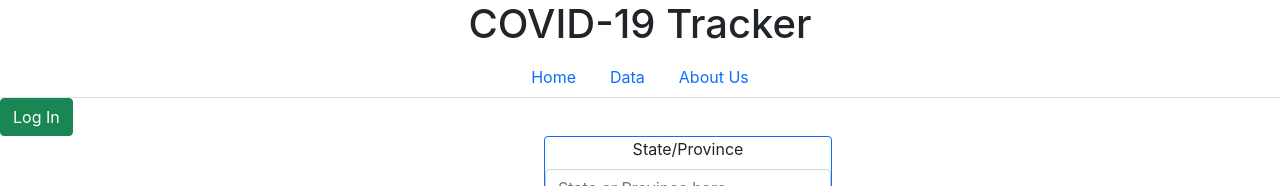
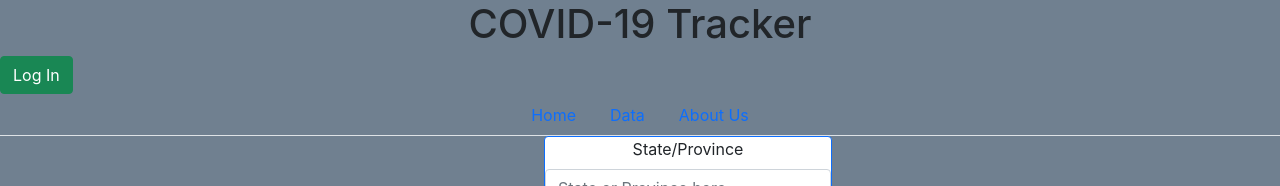
Before and after one commit to Team-Donner-Donder/covid-data-tracker-frontend, a React (Create React App) app: page / in a window 1280 px wide. Shown: the top 186 px of the page. Built offline with nearby package versions, Linux system fonts and the light colour scheme; no server answers.

Commit message:
some styling, data and about us working

```diff
--- a/src/components/About.js
+++ b/src/components/About.js
@@ -1,4 +1,5 @@
 import React, { Component } from "react";
+import Image from 'react-bootstrap/Image'
 
 
 export default class About extends Component {
@@ -8,9 +9,12 @@ export default class About extends Component {
         <h2>Michael Milsap</h2>
         <h2>Matt Miguel</h2>
         <h5>My name is Matt Miguel, and I am a software developer with experience in Customer Service and Home Pricing based in Seattle, WA. My job and life experience has taught me to never underestimate the ability of a team working together to achieve the same goal. That’s what brought me to programming, the collaborative work involved to develop a meaningful product. I studied hospitality and have held customer facing roles for most of my career. I made the shift to home pricing, working closely with data analytics and machine learning, in early 2020 to better flex my skills as an analytical person. I was most recently a Pricing Analyst in the acquisitions team for Zillow Group but have made the transition to Code Fellows fulltime. During my spare time I like to snowboard, cook meals for others, as well as spend time with my wife and 2 dogs. My goal is to become a full stack developer with a tight knit team where I can use my customer centric aptitudes to help better their online experience and general accessibly.</h5>
+
         <h2>Chris Harden</h2>
         <h5>I’m Chris Harden and currently a student at CodeFellows, learning full stack development with a focus on JavaScript. I have almost a decade of professional tech experience. I first began working on computer systems and radios while serving in the Marines for 5 years. My next tech role was for a Fortune 100 gas & oil company, performing as an Infrastructure Specialist. This transition to code development will help me into an ever-growing career with limitless possibilities.</h5>
+
         <h2>Jacob Choi</h2>
+
         <h2>Beau Hibbert</h2>
         <h5>Hello, my name is Beau Hibbert and I attended Washington State University to study economics and eventually got a job in the banking industry. After working for a couple of years, I came to the conclusion that the banking industry was not the right fit for me and decided that being a software engineer would be a smart move as it's one of the fastest growing industries. I really enjoy doing research and applying that newfound knowledge to increase performance in myself and others. With my background in economics and now software engineering, I am looking towards finding a role where I can continue to develop my skills and solve complex problems.</h5>
       </div>
--- a/src/components/Header.js
+++ b/src/components/Header.js
@@ -1,13 +1,18 @@
 import React from 'react'
 import  {Component}  from 'react'
 import  {Nav}  from 'react-bootstrap'
+import Profile from "./Profile.js";
 
 export default class Header extends Component {
   render() {
     return (
 
         <>
+
         <h1> COVID-19 Tracker</h1>
+        <div className='profile tag'>
+        <Profile />
+        </div>
         <Nav className="justify-content-center" variant="tabs" defaultActiveKey="/home">
           <Nav.Item>
             <Nav.Link href="/">Home</Nav.Link>
--- a/src/components/Main.js
+++ b/src/components/Main.js
@@ -1,6 +1,6 @@
 import React, { Component } from "react";
 import ZipForm from "./ZipForm.js";
-import Profile from "./Profile.js";
+// import Profile from "./Profile.js";
 
 
 
@@ -12,7 +12,7 @@ export default class Main extends Component {
     return (
       <div>
         <div className='mainComp'>
-          <Profile />
+          {/* <Profile /> */}
           <ZipForm id='zipform' />
         </div>
       </div>
--- a/src/components/Profile.js
+++ b/src/components/Profile.js
@@ -12,12 +12,9 @@ const Profile = () => {
 
   return (
     isAuthenticated ? (
-      <Card style={{ width: '20rem' }}>
+      <Card style={{ width: '6rem' }}>
         <Card.Img src={user.picture} alt={user.name} />
-        <Card.Title>
-          {user.name}
-          <Card.Body>{user.email}</Card.Body>
-        </Card.Title>
+
 
         <LogoutButton />
       </Card>
--- a/src/index.css
+++ b/src/index.css
@@ -56,3 +56,7 @@ form-content {
 .accordion-text, h5 {
   color: gray;
 }
+
+body {
+  background-color: slategray;
+}
```
Also changed, not shown: beau.png (added).
